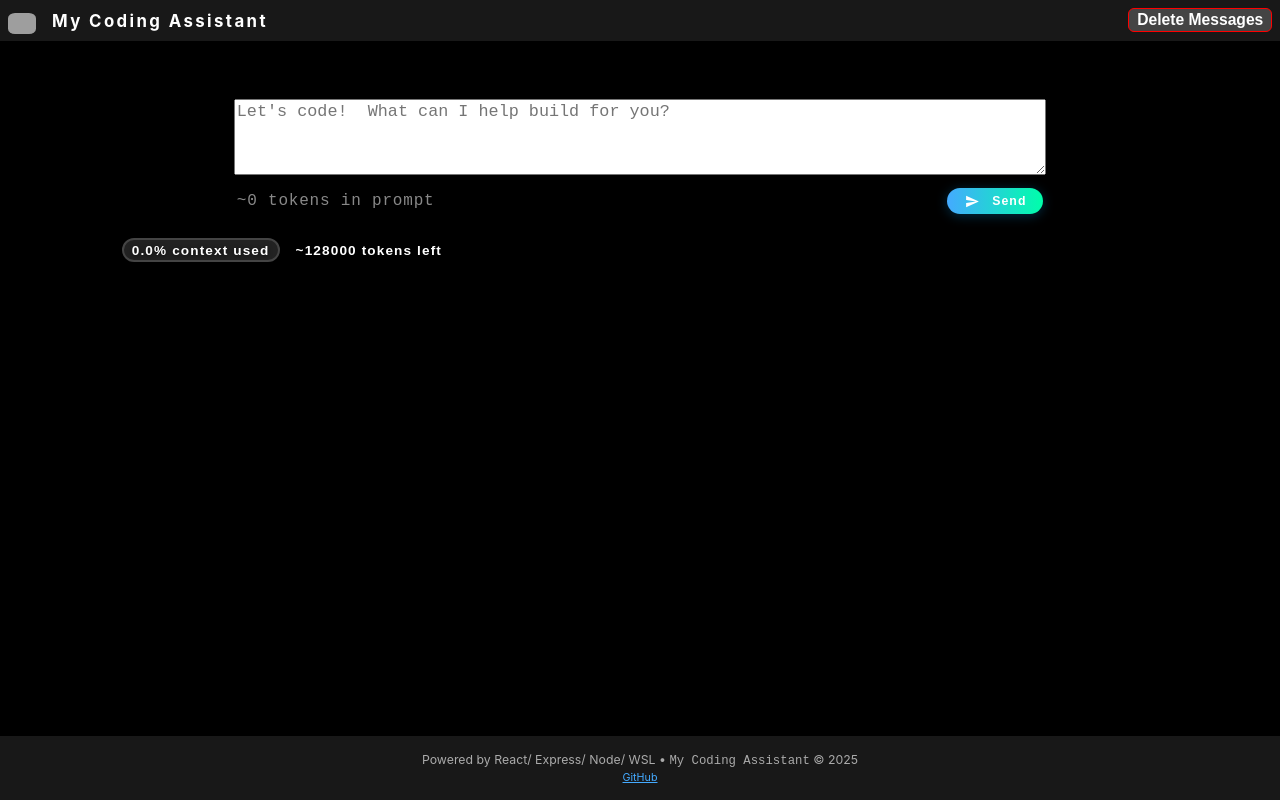
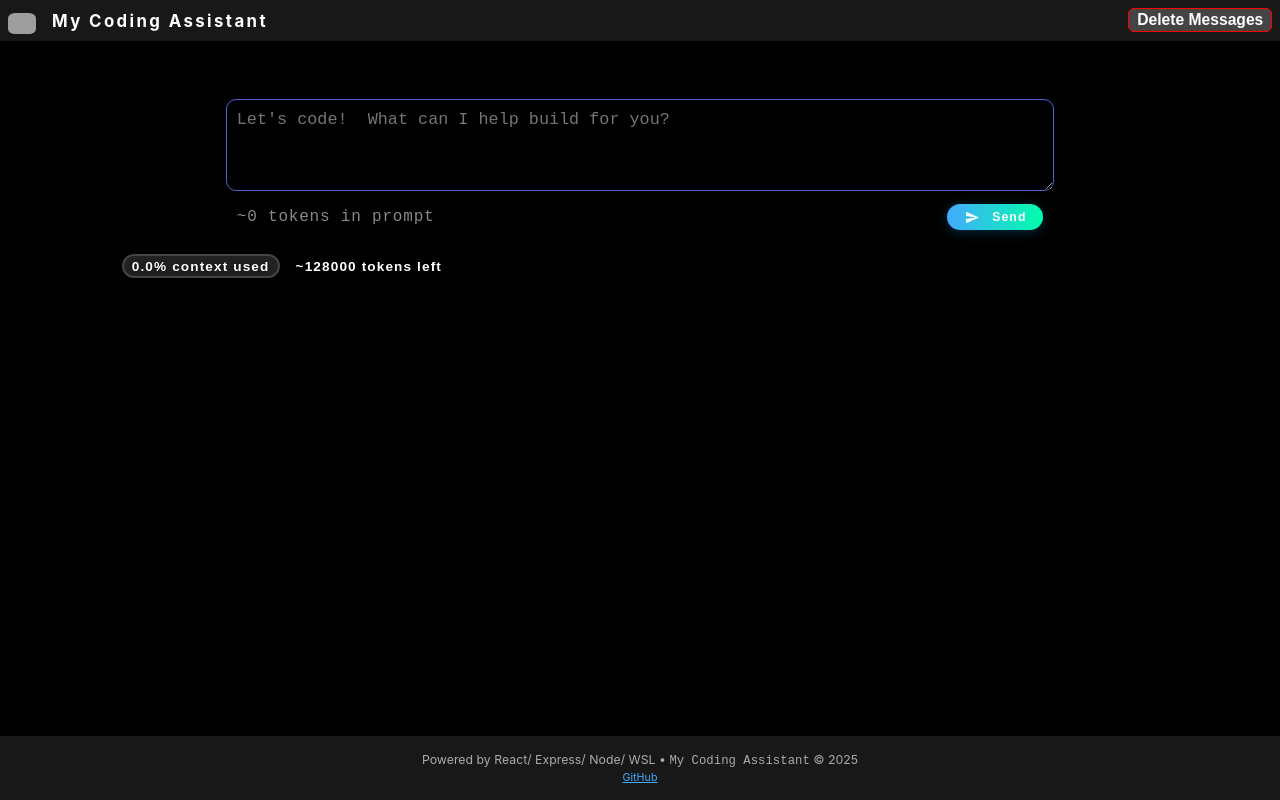
Before and after one commit to kevinnail/my-chatbot, a React (Create React App) app in the folder client/: page / in a window 1280 px wide. Built offline with nearby package versions, Linux system fonts and the light colour scheme; no server answers; grey boxes are pictures that could not be loaded.

Commit message:
adjust colors, fix animation in button

```diff
--- a/client/src/App.css
+++ b/client/src/App.css
@@ -23,16 +23,15 @@ body{
     animation: gradientBG 15s ease infinite;
     border: none;
     border-radius: 15px;
+    /* color: #4f62cb; */
     color: white;
     cursor: not-allowed;
     font-size: 16px;
-    padding: 10px 20px;
+    padding: .5rem 0;
     text-align: center;
     transition: background 0.3s ease;
-    color:'white';
-   width:'100%';
-   padding:'.5rem 0';
-}`
+    width: 100%;
+}
 
 @keyframes gradientBG {
     0% {
--- a/client/src/App.js
+++ b/client/src/App.js
@@ -159,7 +159,7 @@ export default function App() {
                 <div
                   style={{
                     alignSelf: isUser ? 'flex-end' : 'flex-start',
-                    background: isUser ? '#222' : isError ? '#4a1a1a' : '#444',
+                    background: isUser ? '#4f62cb' : isError ? '#4a1a1a' : '#4e7891',
                     color: 'white',
                     borderRadius: '10px',
                     padding: '.75rem 1.25rem',
@@ -309,7 +309,16 @@ export default function App() {
         ) : null}
         <div style={{display:'flex',flexDirection:'column',alignItems:'center',gap:'0.35rem',width:'100%'}}>
           <textarea
-            style={{width:'70%',fontSize:'1.05rem',height:'70px',display:loading?'none':'block'}}
+            style={{
+              width:'70%',
+              fontSize:'1.05rem',
+              height:'70px',
+              display:loading?'none':'block',
+              color:'white',
+              backgroundColor:'black',
+              padding:'10px',
+              borderRadius:'10px',
+              border:'1px solid #4f62cb'}}
             value={input}
             placeholder={`Let's code!  What can I help build for you?`}
             disabled={loading? true:false}
```
